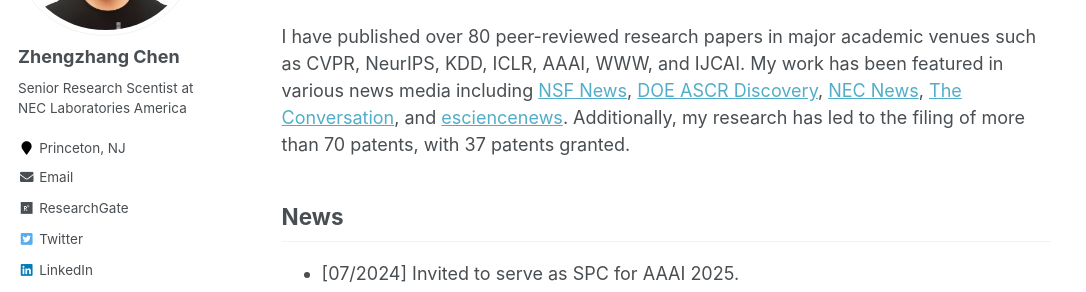
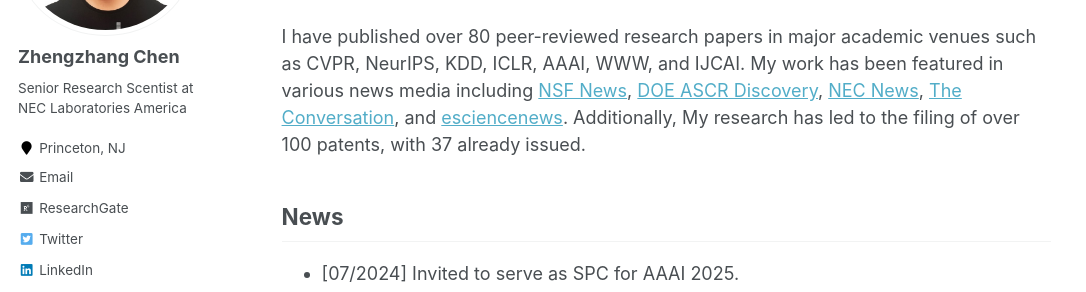
Before and after one commit to zhengzhangchen/zhengzhangchen.github.io, a Jekyll site: the page built from _pages/about.md, in a window 1280 px wide and 900 px high, scrolled down 328 px. Shown: the part 153-445 px from the top of the window, without its empty margins (0-1086 px from the left). Built offline with Jekyll 4.4.1, drawn with Linux system fonts in a browser that asks for light colours; some web fonts are replaced.

Commit message:
Update about.md

```diff
--- a/_pages/about.md
+++ b/_pages/about.md
@@ -13,7 +13,7 @@ I am currently a senior research scientist at [NEC Laboratories America](https:/
 
 My research aims to advance real-world applications and systems through enhanced intelligence, increased security, and more effective decision-making capabilities. I have been primarily working on graph mining, anomaly detection, causal AI, AI security, graph neural networks, text mining, and their applications in computer security, IoT/OT systems, climate science, social media analytics, material science, bioinfomatics, and finance, enabling machine to better understand real-world complex dynamic systems.
 
-I have published over 80 peer-reviewed research papers in major academic venues such as CVPR, NeurIPS, KDD, ICLR, AAAI, WWW, and IJCAI. My work has been featured in various news media including [NSF News](https://www.nsf.gov/news/news_summ.jsp?cntn_id=125500&org=GEO&from=news), [DOE ASCR Discovery](https://ascr-discovery.science.doe.gov/2012/06/storm-tracking/), [NEC News](https://jpn.nec.com/press/201907/20190708_02.html), [The Conversation](https://theconversation.com/new-hurricane-detection-method-increases-predictability-9537), and [esciencenews](https://esciencenews.com/sources/physorg/2012/09/11/researchers.devise.more.accurate.method.predicting.hurricane.activity). Additionally, my research has led to the filing of more than 70 patents, with 37 patents granted.
+I have published over 80 peer-reviewed research papers in major academic venues such as CVPR, NeurIPS, KDD, ICLR, AAAI, WWW, and IJCAI. My work has been featured in various news media including [NSF News](https://www.nsf.gov/news/news_summ.jsp?cntn_id=125500&org=GEO&from=news), [DOE ASCR Discovery](https://ascr-discovery.science.doe.gov/2012/06/storm-tracking/), [NEC News](https://jpn.nec.com/press/201907/20190708_02.html), [The Conversation](https://theconversation.com/new-hurricane-detection-method-increases-predictability-9537), and [esciencenews](https://esciencenews.com/sources/physorg/2012/09/11/researchers.devise.more.accurate.method.predicting.hurricane.activity). Additionally, My research has led to the filing of over 100 patents, with 37 already issued.
 
 
 News
```
